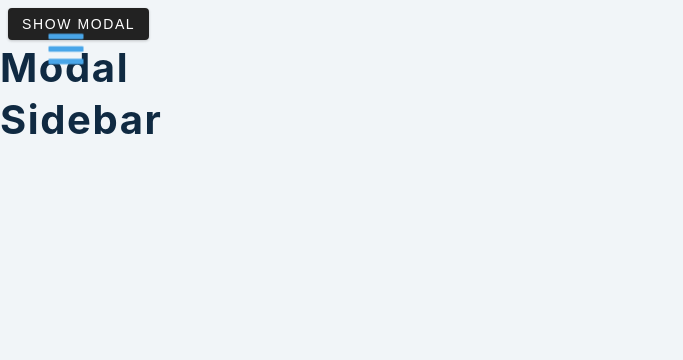
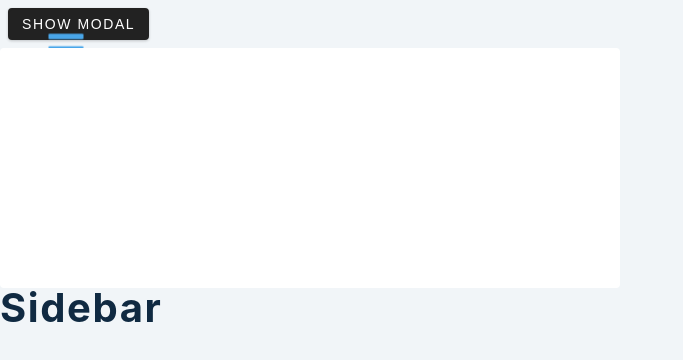
Before and after one commit to NoahThomlison/react-mini-project, a React (Create React App) app in the folder 12-sidebar-modal/setup/: page / in a window 1280 px wide. Shown: the top 360 px of the page, without its empty margins (0-683 px from the left). Built offline with nearby package versions, Linux system fonts and the light colour scheme.

Commit message:
adds content for model

```diff
--- a/12-sidebar-modal/setup/src/Modal.js
+++ b/12-sidebar-modal/setup/src/Modal.js
@@ -1,7 +1,16 @@
 import React from 'react'
 import { FaTimes } from 'react-icons/fa'
 const Modal = () => {
-  return <h2>Modal</h2>
+  return (
+  <div className='modal-container'>
+    <div className={`modal-overlay`}>
+      <h3>Modal Content</h3>
+      <button className='close-modal-btn'>
+        <FaTimes></FaTimes>
+      </button>
+    </div>
+  </div>
+  )
 }
 
 export default Modal
```
